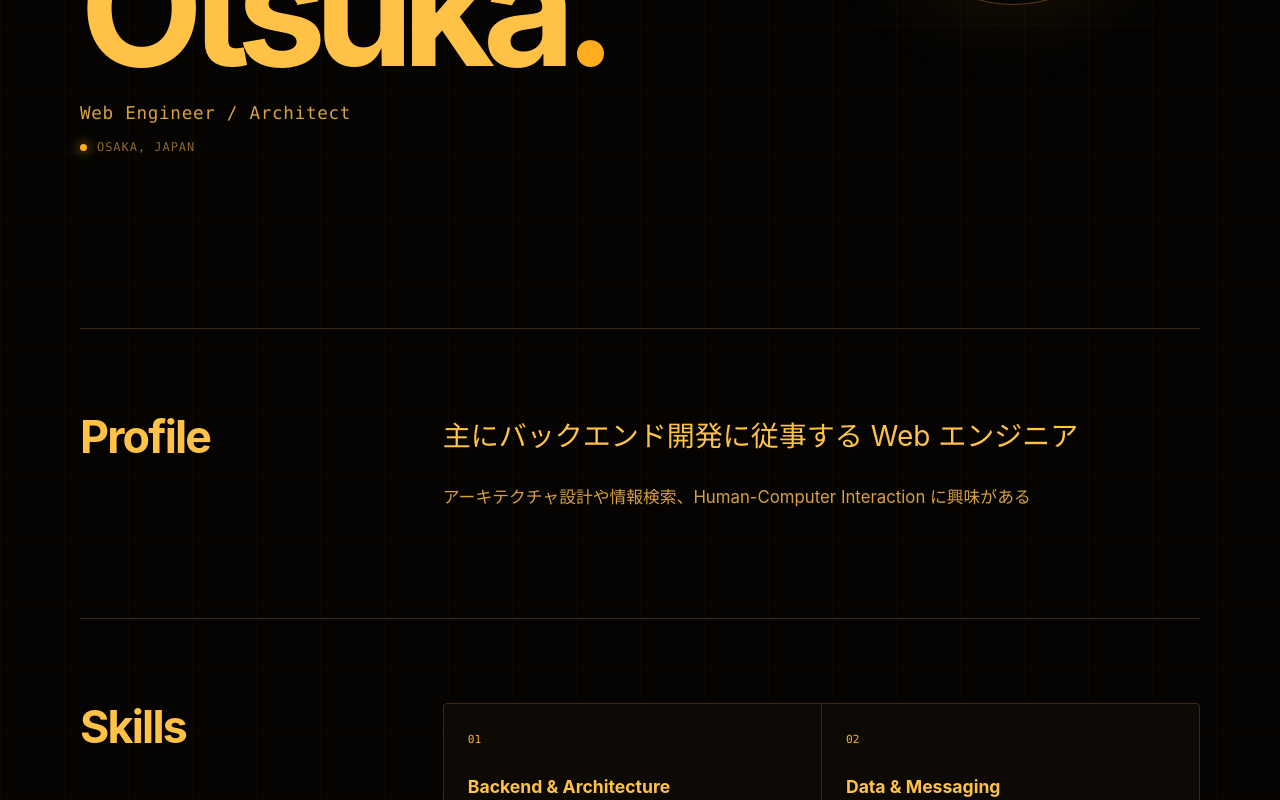
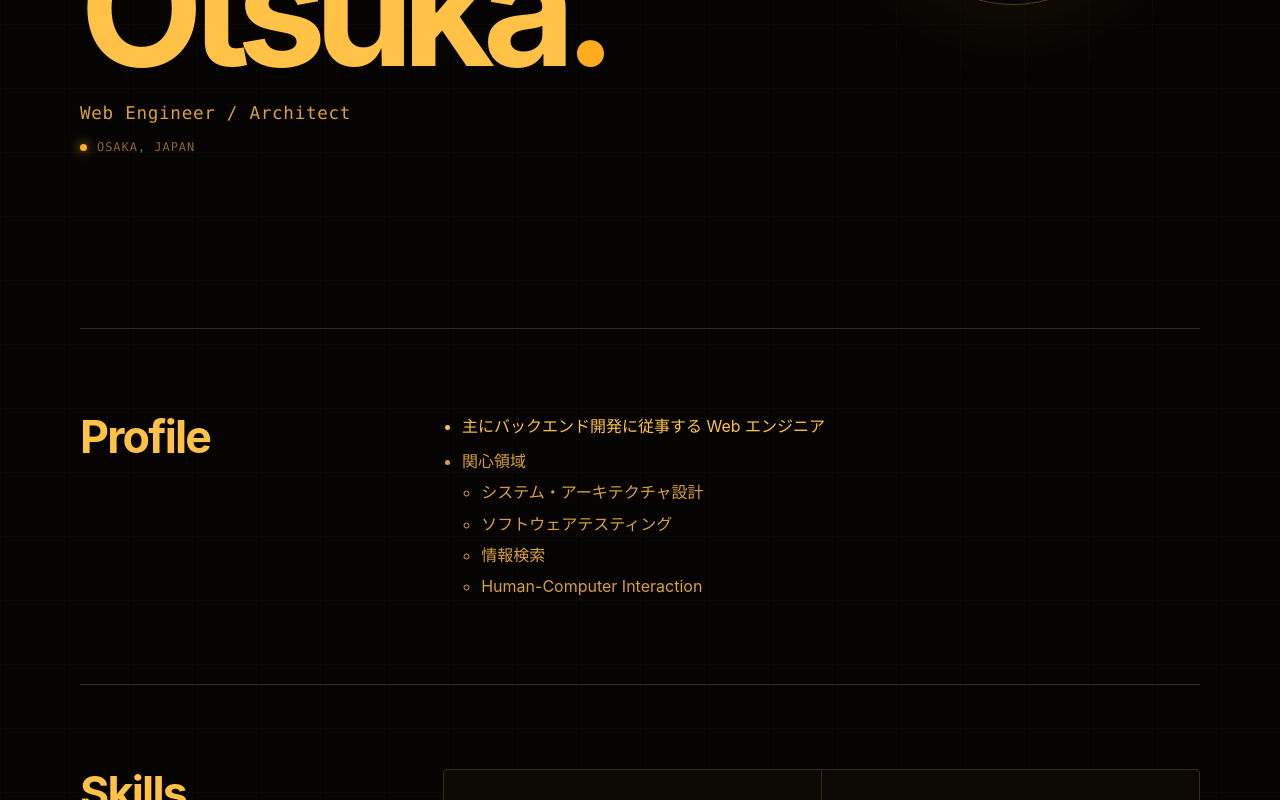
Before and after one commit to otknoy/otknoy.github.io, a Next.js app: page / in a window 1280 px wide. Shown: the part 424-1224 px from the top of the page. Built offline with nearby package versions, Linux system fonts and the light colour scheme.

Commit message:
style: compact profile and list research interests

```diff
--- a/app/page.module.css
+++ b/app/page.module.css
@@ -111,19 +111,31 @@
 .profileCopy {
   min-width: 0;
   max-width: 680px;
+  margin: 0;
+  padding-left: 1.2em;
 }
 
-.profileCopy p {
-  margin: 0 0 20px;
+.profileCopy li {
   color: var(--muted);
-  font-size: 1.05rem;
-  line-height: 2;
+  font-size: 1rem;
+  line-height: 1.7;
 }
 
-.profileCopy p:first-child {
+.profileCopy li + li {
+  margin-top: 8px;
+}
+
+.profileCopy > li:first-child {
   color: var(--foreground);
-  font-size: clamp(1.25rem, 2.5vw, 1.75rem);
-  line-height: 1.7;
+}
+
+.profileCopy ul {
+  margin-top: 4px;
+  padding-left: 1.2em;
+}
+
+.profileCopy ul li + li {
+  margin-top: 4px;
 }
 
 .skillGrid {
@@ -264,15 +276,6 @@
     padding: 52px 0;
   }
 
-  .profileCopy p {
-    font-size: 1rem;
-    line-height: 1.8;
-  }
-
-  .profileCopy p:first-child {
-    font-size: 1.2rem;
-  }
-
   .skillGrid {
     grid-template-columns: 1fr;
   }
--- a/app/page.tsx
+++ b/app/page.tsx
@@ -90,12 +90,18 @@ export default function Home() {
         <div className={styles.sectionHeading}>
           <h2 id="profile-title">Profile</h2>
         </div>
-        <div className={styles.profileCopy}>
-          <p>主にバックエンド開発に従事する Web エンジニア</p>
-          <p>
-            アーキテクチャ設計や情報検索、Human-Computer Interaction に興味がある
-          </p>
-        </div>
+        <ul className={styles.profileCopy}>
+          <li>主にバックエンド開発に従事する Web エンジニア</li>
+          <li>
+            関心領域
+            <ul>
+              <li>システム・アーキテクチャ設計</li>
+              <li>ソフトウェアテスティング</li>
+              <li>情報検索</li>
+              <li>Human-Computer Interaction</li>
+            </ul>
+          </li>
+        </ul>
       </section>
 
       <section className={styles.section} aria-labelledby="skills-title">
```
Also changed, not shown: 1 other file (tests, documents, lock files or other folders).
